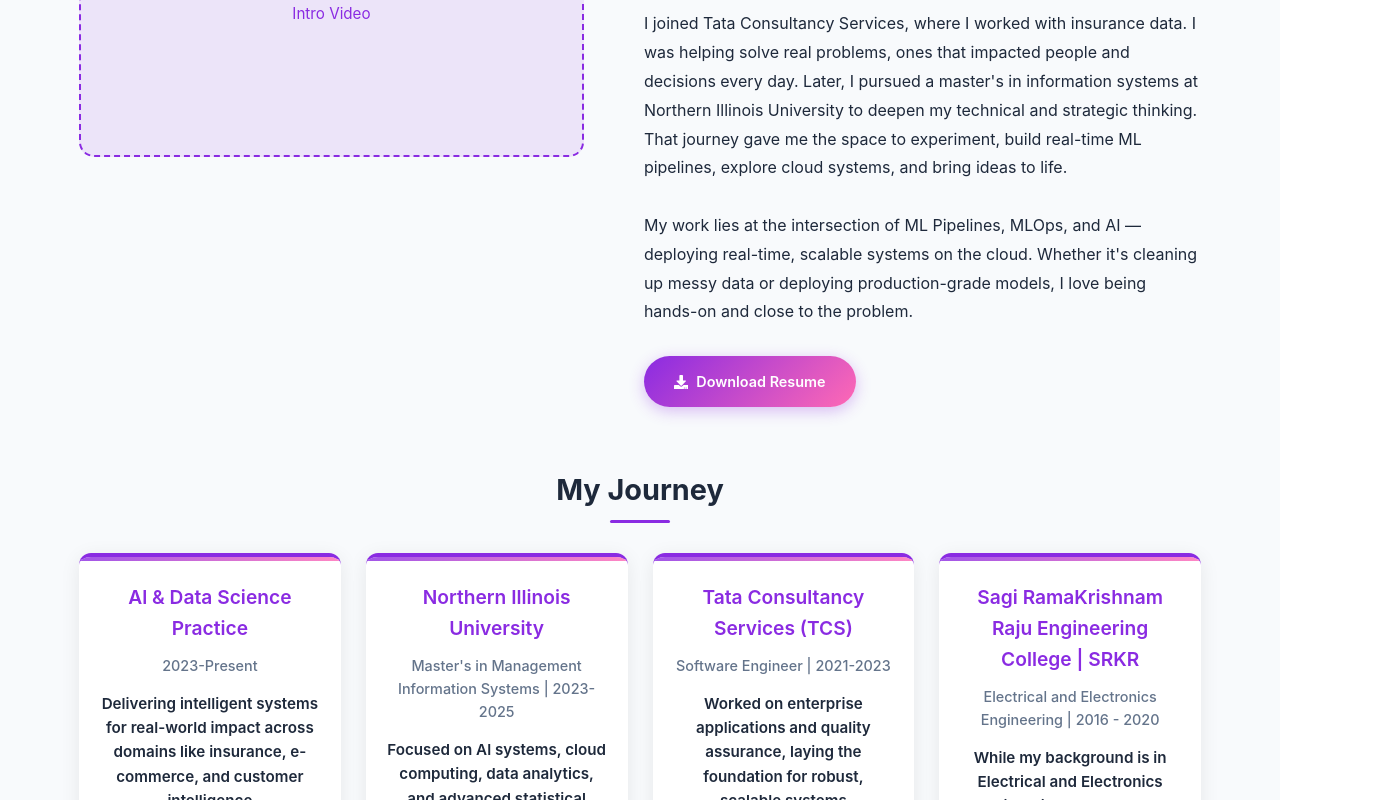
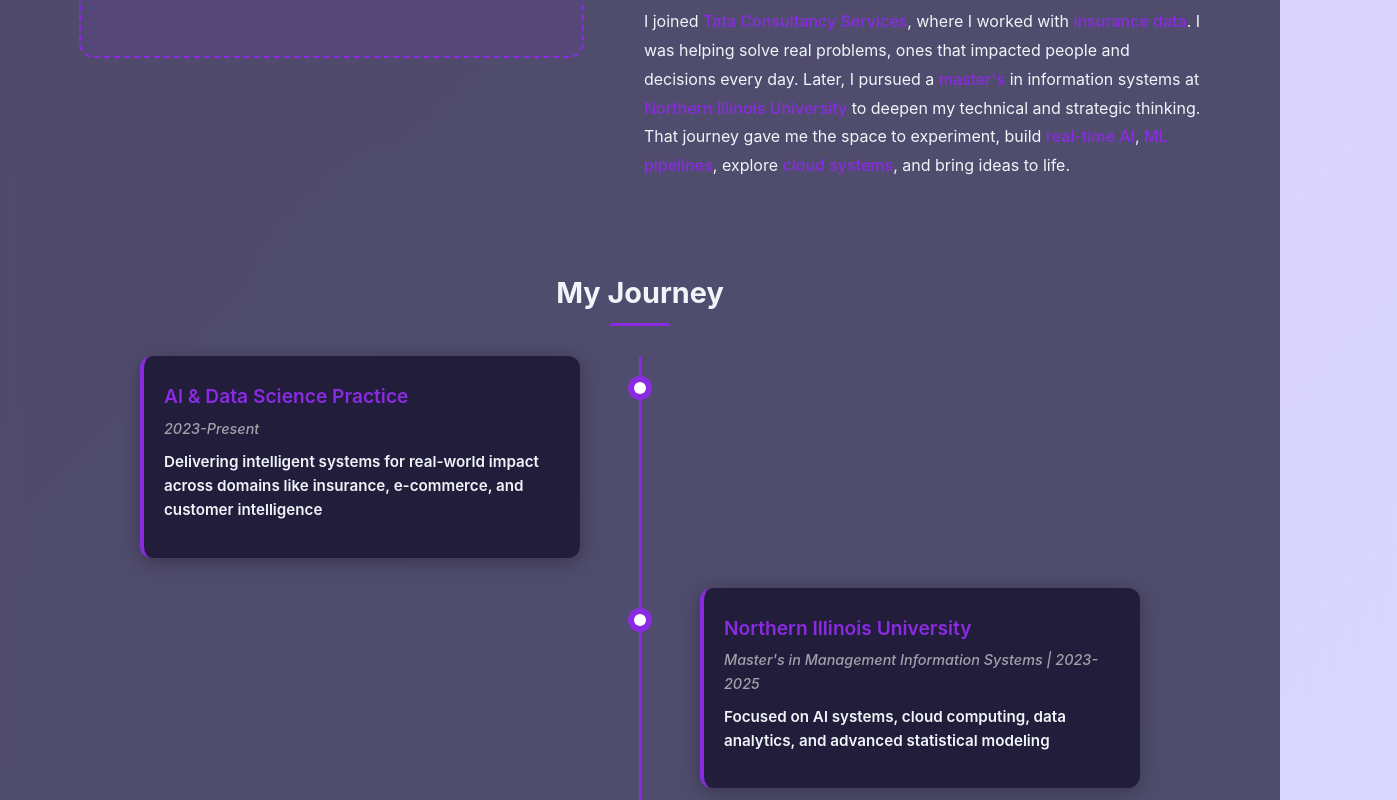
Before and after one commit to kasimajji/portifolio-website, a React (Create React App) app: page / in a window 1280 px wide. Shown: the part 1400-2200 px from the top of the page, 1397 px wide, since content can reach past the window. Built offline with nearby package versions, Linux system fonts and the light colour scheme.

Commit message:
enhancements in about section

```diff
--- a/src/components/sections/About.js
+++ b/src/components/sections/About.js
@@ -1,9 +1,39 @@
 import React from 'react';
 import styled from 'styled-components';
 import { motion } from 'framer-motion';
-import { FaDownload } from 'react-icons/fa';
 
 const About = ({ profileData }) => {
+  // Function to highlight the first line and important words
+  const highlightContent = (text) => {
+    if (!text) return '';
+
+    // Split the content by paragraphs
+    const paragraphs = text.split('\n\n');
+
+    // Highlight the first line (title)
+    if (paragraphs.length > 0) {
+      paragraphs[0] = `<span class="highlight-title">${paragraphs[0]}</span>`;
+    }
+
+    // Join paragraphs back with line breaks
+    let processedText = paragraphs.join('<br><br>');
+
+    // Highlight important words
+    const importantWords = [
+      'Data Scientist', 'Machine Learning Engineer', 'Chicago', 'curiosity', 'passion',
+      'exploring data', 'writing code', 'running models', 'insights',
+      'Tata Consultancy Services', 'insurance data', "master's", 'Northern Illinois University',
+      'real-time AI', 'ML pipelines', 'cloud systems'
+    ];
+
+    // Replace important words with highlighted versions
+    importantWords.forEach(word => {
+      const regex = new RegExp(`\\b${word}\\b`, 'gi');
+      processedText = processedText.replace(regex, match => `<span class="highlight-word">${match}</span>`);
+    });
+
+    return processedText;
+  };
   return (
     <AboutSection id="about">
       <div className="container">
@@ -19,36 +49,61 @@
           </AboutVideoContainer>
 
           <AboutText>
-            <p dangerouslySetInnerHTML={{ __html: profileData?.aboutMe?.replace(/\n/g, '<br>') || '' }}></p>
-            <DownloadButton href={profileData?.resumeLink} target="_blank">
-              <FaDownload /> Download Resume
-            </DownloadButton>
+            <p dangerouslySetInnerHTML={{ __html: highlightContent(profileData?.aboutMe) }}></p>
           </AboutText>
         </AboutContent>
 
-        {/* Journey section with horizontal timeline */}
+        {/* Journey section with vertical timeline */}
         <JourneySection>
           <h3>My Journey</h3>
-          <HorizontalTimeline>
-            {profileData?.journey?.split('\n\n').map((item, index) => {
+          <VerticalTimeline>
+            {profileData?.journey?.split('\n\n').map((item, index, array) => {
               const parts = item.split('\n');
               const title = parts[0]; // Role/Position
               const dateRange = parts[1]; // Date range
               const company = parts[2]; // Company name
               const description = parts.slice(3).join('\n'); // Description
 
+              // Alternate left and right for the timeline items
+              const isEven = index % 2 === 0;
+
               return (
-                <TimelineItem key={index}>
+                <TimelineRow key={index} isLast={index === array.length - 1}>
+                  {isEven ? (
+                    <>
+                      <TimelineItemLeft>
                         <TimelineContent>
                           <h4>{title}</h4>
                           <div className="timeline-date">{dateRange}</div>
                           <div className="timeline-company">{company}</div>
                           <p className="timeline-description">{description}</p>
                         </TimelineContent>
-                </TimelineItem>
+                      </TimelineItemLeft>
+                      <TimelineCenter>
+                        <TimelineDot />
+                      </TimelineCenter>
+                      <TimelineEmpty />
+                    </>
+                  ) : (
+                    <>
+                      <TimelineEmpty />
+                      <TimelineCenter>
+                        <TimelineDot />
+                      </TimelineCenter>
+                      <TimelineItemRight>
+                        <TimelineContent>
+                          <h4>{title}</h4>
+                          <div className="timeline-date">{dateRange}</div>
+                          <div className="timeline-company">{company}</div>
+                          <p className="timeline-description">{description}</p>
+                        </TimelineContent>
+                      </TimelineItemRight>
+                    </>
+                  )}
+                </TimelineRow>
               );
             })}
-          </HorizontalTimeline>
+          </VerticalTimeline>
         </JourneySection>
 
         {/* Two-column layout for What Drives Me and Beyond Work */}
@@ -94,6 +149,7 @@
   margin-bottom: 50px;
   position: relative;
   display: inline-block;
+  color: var(--text-color);
 
   &::after {
     content: '';
@@ -152,11 +208,26 @@
   max-width: 55%;
   text-align: left;
   padding-left: 20px;
+  color: var(--text-color);
 
   p {
     margin-bottom: 30px;
     font-size: 1rem;
     line-height: 1.8;
+    color: var(--text-color);
+  }
+
+  .highlight-title {
+    color: var(--primary-color);
+    font-size: 1.2rem;
+    font-weight: 600;
+    display: block;
+    margin-bottom: 15px;
+  }
+
+  .highlight-word {
+    color: var(--primary-color);
+    font-weight: 500;
   }
 
   @media (max-width: 992px) {
@@ -165,38 +236,19 @@
   }
 `;
 
-const DownloadButton = styled.a`
-  display: inline-flex;
-  align-items: center;
-  justify-content: center;
-  gap: 8px;
-  padding: 14px 30px;
-  border-radius: 50px;
-  font-weight: 600;
-  cursor: pointer;
-  transition: var(--transition);
-  text-align: center;
-  font-size: 0.9rem;
-  background: var(--gradient-bg);
-  color: white;
-  border: none;
-  box-shadow: 0 4px 15px rgba(138, 43, 226, 0.3);
 
-  &:hover {
-    transform: translateY(-3px);
-    box-shadow: 0 6px 20px rgba(14, 165, 233, 0.4);
-  }
-`;
 
 const JourneySection = styled.div`
   margin-top: 60px;
   margin-bottom: 70px;
+  color: var(--text-color);
 
   h3 {
     text-align: center;
     margin-bottom: 40px;
     font-size: 1.8rem;
     position: relative;
+    color: var(--text-color);
 
     &::after {
       content: '';
@@ -212,22 +264,81 @@
   }
 `;
 
-const HorizontalTimeline = styled.div`
-  display: grid;
-  grid-template-columns: repeat(auto-fit, minmax(240px, 1fr));
-  gap: 25px;
+const VerticalTimeline = styled.div`
+  display: flex;
+  flex-direction: column;
+  max-width: 1000px;
   margin: 0 auto;
-  max-width: 100%;
   position: relative;
+
+  &::before {
+    content: '';
+    position: absolute;
+    top: 0;
+    bottom: 0;
+    left: 50%;
+    width: 2px;
+    background: var(--primary-color);
+    transform: translateX(-50%);
+  }
 `;
 
-const TimelineItem = styled.div`
+const TimelineRow = styled.div`
+  display: grid;
+  grid-template-columns: 1fr 60px 1fr;
+  margin-bottom: ${props => props.isLast ? '0' : '30px'};
   position: relative;
-  padding: 0;
+  width: 100%;
+`;
+
+const TimelineItemLeft = styled.div`
+  padding-right: 30px;
   transition: transform 0.3s ease;
 
   &:hover {
     transform: translateY(-5px);
+  }
+`;
+
+const TimelineItemRight = styled.div`
+  padding-left: 30px;
+  transition: transform 0.3s ease;
+
+  &:hover {
+    transform: translateY(-5px);
+  }
+`;
+
+const TimelineEmpty = styled.div`
+  /* Empty space for the timeline layout */
+`;
+
+const TimelineCenter = styled.div`
+  display: flex;
+  justify-content: center;
+  align-items: flex-start;
+  position: relative;
+  z-index: 2;
+`;
+
+const TimelineDot = styled.div`
+  width: 24px;
+  height: 24px;
+  border-radius: 50%;
+  background-color: var(--primary-color);
+  margin-top: 20px;
+  position: relative;
+
+  &::before {
+    content: '';
+    position: absolute;
+    top: 50%;
+    left: 50%;
+    transform: translate(-50%, -50%);
+    width: 12px;
+    height: 12px;
+    border-radius: 50%;
+    background-color: white;
   }
 `;
 
@@ -236,27 +347,17 @@
   background-color: var(--card-bg);
   border-radius: 12px;
   box-shadow: var(--card-shadow);
-  text-align: center;
+  text-align: left;
   height: 100%;
   display: flex;
   flex-direction: column;
   position: relative;
   overflow: hidden;
-  border-top: 4px solid var(--primary-color);
-
-  &::before {
-    content: '';
-    position: absolute;
-    top: 0;
-    left: 0;
-    width: 100%;
-    height: 4px;
-    background: linear-gradient(90deg, var(--primary-color), var(--secondary-color));
-    opacity: 0.8;
-  }
+  border-left: 4px solid var(--primary-color);
+  color: var(--text-color);
 
   h4 {
-    margin-bottom: 10px;
+    margin-bottom: 5px;
     color: var(--primary-color);
     font-size: 1.2rem;
     font-weight: 600;
@@ -265,13 +366,14 @@
   .timeline-date {
     font-size: 0.9rem;
     color: var(--text-light);
-    margin-bottom: 15px;
+    margin-bottom: 10px;
     font-weight: 500;
+    font-style: italic;
   }
 
   .timeline-company {
     font-weight: 600;
-    margin-bottom: 12px;
+    margin-bottom: 10px;
     color: var(--text-color);
   }
 
@@ -281,6 +383,13 @@
     line-height: 1.6;
     margin-bottom: 0;
   }
+
+  @media (max-width: 768px) {
+    text-align: center;
+    border-left: none;
+    border-top: 4px solid var(--primary-color);
+  }
+
 `;
 
 const AboutBottomSections = styled.div`
@@ -295,11 +404,13 @@
 
 const DrivesMeSection = styled.div`
   flex: 1;
+  color: var(--text-color);
 
   h3 {
     font-size: 1.6rem;
     text-align: left;
     margin-bottom: 20px;
+    color: var(--text-color);
   }
 `;
 
@@ -315,6 +426,7 @@
   border-radius: 10px;
   box-shadow: var(--card-shadow);
   transition: transform 0.3s ease;
+  color: var(--text-color);
 
   &:hover {
     transform: translateY(-5px);
@@ -324,15 +436,21 @@
     color: var(--primary-color);
     margin-bottom: 15px;
   }
+
+  p {
+    color: var(--text-color);
+  }
 `;
 
 const BeyondSection = styled.div`
   flex: 1;
+  color: var(--text-color);
 
   h3 {
     font-size: 1.6rem;
     text-align: left;
     margin-bottom: 20px;
+    color: var(--text-color);
   }
 
   p {
@@ -341,6 +459,7 @@
     border-radius: 10px;
     box-shadow: var(--card-shadow);
     line-height: 1.8;
+    color: var(--text-color);
   }
 `;
 
--- a/src/data/profile.json
+++ b/src/data/profile.json
@@ -11,7 +11,7 @@
   },
   "resumeLink": "/images/DS_KM_github.pdf",
   "introductionVideo": null,
-  "aboutMe": "From insurance analytics to real-time ML systems — building data solutions that drive clarity, action, and impact.\n\nHello! I'm Kasi Majji, a Data Scientist and Machine Learning Engineer based in Chicago, IL. With 2.5+ years of experience.\n\nIt didn't start with a dream of becoming a data scientist. It all started with questions. How does Google Photos group faces so perfectly? How do Netflix seem to know what I exactly I Like?  That curiosity slowly turned into passion. I began exploring data, writing code, running models — not because I had to, but because I genuinely loved uncovering insights hidden beneath the surface. Over time, what started as a spark became a full-blown path.\n\nI joined Tata Consultancy Services, where I worked with insurance data. I was helping solve real problems, ones that impacted people and decisions every day. Later, I pursued a master's in information systems at Northern Illinois University to deepen my technical and strategic thinking. That journey gave me the space to experiment, build real-time ML pipelines, explore cloud systems, and bring ideas to life.\n\nMy work lies at the intersection of ML Pipelines, MLOps, and AI — deploying real-time, scalable systems on the cloud. Whether it's cleaning up messy data or deploying production-grade models, I love being hands-on and close to the problem.",
+  "aboutMe": "From insurance analytics to real-time ML systems — building data solutions that drive clarity, action, and impact.\n\nHello! I'm Kasi Majji, a Data Scientist and Machine Learning Engineer based in Chicago, IL. With 2.5+ years of experience. It didn't start with a dream of becoming a data scientist. It all started with questions. How does Google Photos group faces so perfectly? How do Netflix seem to know what I exactly I Like? That curiosity slowly turned into passion. I began exploring data, writing code, running models — not because I had to, but because I genuinely loved uncovering insights hidden beneath the surface. Over time, what started as a spark became a full-blown path.\n\nI joined Tata Consultancy Services, where I worked with insurance data. I was helping solve real problems, ones that impacted people and decisions every day. Later, I pursued a master's in information systems at Northern Illinois University to deepen my technical and strategic thinking. That journey gave me the space to experiment, build real-time AI, ML pipelines, explore cloud systems, and bring ideas to life.",
   "journey": "Al & Data Science Practice\n2023-Present\nDelivering intelligent systems for real-world impact across domains like insurance, e-commerce, and customer intelligence\n\nNorthern Illinois University\nMaster's in Management Information Systems | 2023-2025\nFocused on Al systems, cloud computing, data analytics, and advanced statistical modeling\n\nTata Consultancy Services (TCS)\nSoftware Engineer | 2021-2023\nWorked on enterprise applications and quality assurance, laying the foundation for robust, scalable systems\n\nSagi RamaKrishnam Raju Engineering College | SRKR\nElectrical and Electronics Engineering | 2016 - 2020\nWhile my background is in Electrical and Electronics Engineering, I was always drawn to problem-solving through logic, patterns, and data",
   "whatDrivesMe": "Curiosity-Driven Thinking: Inspired by real-world questions - How does Google Photos recognize faces? Why do some recommendations feel made just for me? This mindset fuels my exploration across data science and Al systems.\nFull-Stack ML Craftsmanship: Hands-on with everything from data ingestion and feature engineering to streaming architectures and cloud-native ML deployment. I build systems that work end-to-end.\nValue-Focused Impact: From detection to prediction - I design intelligent solutions that go beyond metrics to deliver real, measurable business outcomes.",
   "beyondTheWork": "I'm deeply passionate about animals (especially dogs and cats), and I find balance through sports like cricket and table tennis.\nI'm also constantly exploring the evolving world of Al research, generative models, and what's next in the ML landscape"
--- a/src/styles/GlobalStyles.js
+++ b/src/styles/GlobalStyles.js
@@ -10,39 +10,45 @@
     --light-color: #f1f5f9;
     --text-color: #1e293b;
     --text-light: #64748b;
-    --background-color: #ffffff;
-    --section-bg: #f8fafc;
-    --card-bg: #ffffff;
+    --background-color: rgba(255, 255, 255, 0.7);
+    --background-gradient: linear-gradient(135deg, rgba(208, 188, 255, 0.7), rgba(176, 217, 255, 0.7));
+    --backdrop-filter: blur(10px);
+    --section-bg: rgba(248, 250, 252, 0.7);
+    --card-bg: rgba(255, 255, 255, 0.8);
     --card-shadow: 0 4px 20px rgba(0, 0, 0, 0.08);
     --transition: all 0.3s ease;
-    --gradient-bg: linear-gradient(135deg, #8a2be2, #ff69b4); /* Purple to pink gradient */
+    --gradient-bg: linear-gradient(135deg, #8a2be2, #00bfff); /* Purple to blue gradient */
     --profile-gradient: linear-gradient(135deg, #4a00e0, #8e2de2); /* Dark purple to violet gradient */
-    --name-gradient: linear-gradient(135deg, #4a00e0, #8e2de2); /* Blue to violet gradient for name */
+    --name-gradient: linear-gradient(135deg, #4a00e0, #00bfff); /* Purple to blue gradient for name */
     --border-radius: 12px;
-    --nav-bg: rgba(255, 255, 255, 0.95);
+    --nav-bg: rgba(255, 255, 255, 0.85);
     --nav-text: #1e293b;
-    --footer-bg: linear-gradient(to right, #0f172a, #1e293b);
+    --footer-bg: linear-gradient(to right, rgba(15, 23, 42, 0.9), rgba(30, 41, 59, 0.9));
     --footer-text: #ffffff;
   }
 
   /* Dark mode */
   [data-theme="dark"] {
-    --primary-color: #8a2be2; /* Keep vibrant purple */
-    --secondary-color: #ff69b4; /* Keep pink */
-    --accent-color: #00bfff; /* Keep bright blue */
+    --primary-color: #8a2be2; /* Vibrant purple */
+    --secondary-color: #00bfff; /* Bright blue */
+    --accent-color: #00bfff; /* Bright blue */
     --dark-color: #f1f5f9;
     --light-color: #0f172a;
     --text-color: #f1f5f9;
     --text-light: #a1a1aa;
-    --background-color: #0f172a; /* Dark blue background */
-    --section-bg: #1e293b; /* Slightly lighter dark blue */
-    --card-bg: #1e293b;
-    --card-shadow: 0 4px 20px rgba(0, 0, 0, 0.2);
-    --nav-bg: rgba(15, 23, 42, 0.95);
+    --background-color: rgba(15, 10, 40, 0.95);
+    --background-gradient: linear-gradient(to right, #0e1e4a, #2b0a3d);
+    --backdrop-filter: blur(5px);
+    --section-bg: rgba(22, 18, 48, 0.7);
+    --card-bg: rgba(22, 18, 48, 0.8);
+    --card-shadow: 0 4px 20px rgba(0, 0, 0, 0.3);
+    --nav-bg: rgba(15, 10, 40, 0.9);
     --nav-text: #f1f5f9;
-    --footer-bg: linear-gradient(to right, #0f172a, #1e293b);
+    --footer-bg: linear-gradient(to right, #0e1e4a, #2b0a3d);
     --footer-text: #ffffff;
-    --profile-gradient: linear-gradient(135deg, #8a2be2, #4a00e0); /* Reversed gradient for dark mode */
+    --gradient-bg: linear-gradient(135deg, #8a2be2, #00bfff);
+    --profile-gradient: linear-gradient(135deg, #8a2be2, #4a00e0);
+    --name-gradient: linear-gradient(135deg, #8a2be2, #00bfff);
   }
 
   * {
@@ -59,14 +65,14 @@
     font-family: 'Inter', sans-serif;
     line-height: 1.6;
     color: var(--text-color);
-    background-color: var(--background-color);
     position: relative;
     overflow-x: hidden;
     transition: background-color 0.3s ease, color 0.3s ease;
     height: auto;
     min-height: 100vh;
     font-size: 0.95rem; /* Decreased base font size */
-    background: linear-gradient(135deg, #f0f4f8 0%, #d9e2ec 100%);
+    background: var(--background-gradient);
+    backdrop-filter: var(--backdrop-filter);
   }
 
   a {
--- a/src/styles/Themes.js
+++ b/src/styles/Themes.js
@@ -1,21 +1,23 @@
 // Theme definitions for light and dark mode
 export const lightTheme = {
   primary: '#8a2be2', // Vibrant purple
-  secondary: '#ff69b4', // Pink
+  secondary: '#00bfff', // Bright blue
   accent: '#00bfff', // Bright blue
-  background: '#ffffff',
-  sectionBg: '#f8fafc',
+  background: 'rgba(255, 255, 255, 0.7)',
+  backgroundGradient: 'linear-gradient(135deg, rgba(208, 188, 255, 0.7), rgba(176, 217, 255, 0.7))',
+  backdropFilter: 'blur(10px)',
+  sectionBg: 'rgba(248, 250, 252, 0.7)',
   text: '#1e293b',
   textLight: '#64748b',
-  cardBg: '#ffffff',
+  cardBg: 'rgba(255, 255, 255, 0.8)',
   cardShadow: '0 4px 20px rgba(0, 0, 0, 0.08)',
-  navBg: 'rgba(255, 255, 255, 0.95)',
+  navBg: 'rgba(255, 255, 255, 0.85)',
   navText: '#1e293b',
-  footerBg: 'linear-gradient(to right, #0f172a, #1e293b)',
+  footerBg: 'linear-gradient(to right, rgba(15, 23, 42, 0.9), rgba(30, 41, 59, 0.9))',
   footerText: '#ffffff',
-  gradient: 'linear-gradient(135deg, #8a2be2, #ff69b4)',
+  gradient: 'linear-gradient(135deg, #8a2be2, #00bfff)',
   profileGradient: 'linear-gradient(135deg, #4a00e0, #8e2de2)',
-  nameGradient: 'linear-gradient(135deg, #4a00e0, #8e2de2)',
+  nameGradient: 'linear-gradient(135deg, #4a00e0, #00bfff)',
   borderRadius: '12px',
   transition: 'all 0.3s ease',
   dark: '#0f172a',
@@ -23,22 +25,24 @@
 };
 
 export const darkTheme = {
-  primary: '#8a2be2', // Keep vibrant purple
-  secondary: '#ff69b4', // Keep pink
-  accent: '#00bfff', // Keep bright blue
-  background: '#0f172a', // Dark blue background
-  sectionBg: '#1e293b', // Slightly lighter dark blue
+  primary: '#8a2be2', // Vibrant purple
+  secondary: '#00bfff', // Bright blue
+  accent: '#00bfff', // Bright blue
+  background: 'rgba(15, 10, 40, 0.95)',
+  backgroundGradient: 'linear-gradient(to right, #0e1e4a, #2b0a3d)',
+  backdropFilter: 'blur(5px)',
+  sectionBg: 'rgba(22, 18, 48, 0.7)',
   text: '#f1f5f9',
   textLight: '#a1a1aa',
-  cardBg: '#1e293b',
-  cardShadow: '0 4px 20px rgba(0, 0, 0, 0.2)',
-  navBg: 'rgba(15, 23, 42, 0.95)',
+  cardBg: 'rgba(22, 18, 48, 0.8)',
+  cardShadow: '0 4px 20px rgba(0, 0, 0, 0.3)',
+  navBg: 'rgba(15, 10, 40, 0.9)',
   navText: '#f1f5f9',
-  footerBg: 'linear-gradient(to right, #0f172a, #1e293b)',
+  footerBg: 'linear-gradient(to right, #0e1e4a, #2b0a3d)',
   footerText: '#ffffff',
-  gradient: 'linear-gradient(135deg, #8a2be2, #ff69b4)',
+  gradient: 'linear-gradient(135deg, #8a2be2, #00bfff)',
   profileGradient: 'linear-gradient(135deg, #8a2be2, #4a00e0)',
-  nameGradient: 'linear-gradient(135deg, #8a2be2, #4a00e0)',
+  nameGradient: 'linear-gradient(135deg, #8a2be2, #00bfff)',
   borderRadius: '12px',
   transition: 'all 0.3s ease',
   dark: '#f1f5f9',
```
Also changed, not shown: src/App.js (+6 -2 lines). Lines whose indentation alone changed are shown as unchanged.
